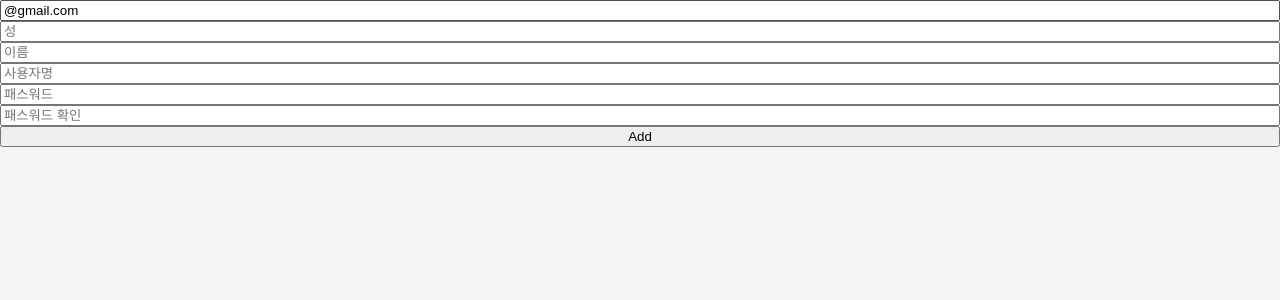
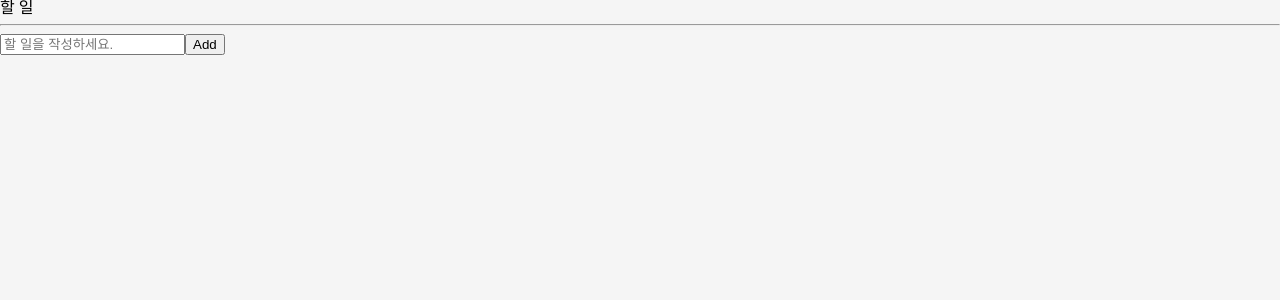
Before and after one commit to redonearth/react-master-class, a React (Create React App) app: page /to-do in a window 1280 px wide. Shown: the top 300 px of the page. Built offline with nearby package versions, Linux system fonts and the light colour scheme; a web font is replaced by a local one.

Commit message:
할 일 추가하기 구현

```diff
--- a/src/routes/projects/to-do/ToDoList.tsx
+++ b/src/routes/projects/to-do/ToDoList.tsx
@@ -1,140 +1,54 @@
-import React, { useState } from 'react';
 import { useForm } from 'react-hook-form';
-
-// function ToDoList() {
-//   const [toDo, setToDo] = useState('');
-//   const onChange = (event: React.FormEvent<HTMLInputElement>) => {
-//     const {
-//       currentTarget: { value },
-//     } = event;
-//     setToDo(value);
-//   };
-//   const onSubmit = (event: React.FormEvent<HTMLFormElement>) => {
-//     event.preventDefault();
-//   };
-//   return (
-//     <div>
-//       <form onSubmit={onSubmit}>
-//         <input
-//           type="text"
-//           onChange={onChange}
-//           value={toDo}
-//           placeholder="할 일을 작성하세요."
-//         />
-//         <button>Add</button>
-//       </form>
-//       <div>{toDo}</div>
-//     </div>
-//   );
-// }
+import { atom, useRecoilState } from 'recoil';
 
 interface IForm {
-  email: string;
-  lastName: string;
-  firstName: string;
-  username: string;
-  password: string;
-  passwordConfirm: string;
-  extraError?: string;
+  toDo: string;
 }
 
+interface IToDo {
+  id: number;
+  text: string;
+  category: 'TO_DO' | 'DOING' | 'DONE';
+}
+
+const toDoState = atom<IToDo[]>({
+  key: 'toDo',
+  default: [],
+});
+
 function ToDoList() {
-  const {
-    register,
-    handleSubmit,
-    formState: { errors },
-    setError,
-  } = useForm<IForm>({
-    defaultValues: {
-      email: '@gmail.com',
-    },
-  });
-  const onValid = (data: IForm) => {
-    if (data.password !== data.passwordConfirm) {
-      setError(
-        'passwordConfirm',
-        {
-          message: '패스워드가 다릅니다.',
-        },
-        { shouldFocus: true }
-      );
-    }
-    // setError('extraError', {
-    //   message: '서버 문제가 발생했습니다.',
-    // });
+  const [toDos, setToDos] = useRecoilState(toDoState);
+  const { register, handleSubmit, setValue } = useForm<IForm>();
+  const handleValid = ({ toDo }: IForm) => {
+    setToDos((oldToDos) => [
+      {
+        id: Date.now(),
+        text: toDo,
+        category: 'TO_DO',
+      },
+      ...oldToDos,
+    ]);
+    setValue('toDo', '');
   };
-  console.log(errors);
+  console.log(toDos);
   return (
     <div>
-      <form
-        onSubmit={handleSubmit(onValid)}
-        style={{ display: 'flex', flexDirection: 'column' }}
-      >
+      <h1>할 일</h1>
+      <hr />
+      <form onSubmit={handleSubmit(handleValid)}>
         <input
-          {...register('email', {
-            required: '이메일은 필수입니다.',
-            pattern: {
-              value: /^[A-Za-z0-9._%+-]+@gmail.com$/,
-              message: 'Gmail 계정만 허용됩니다.',
-            },
+          {...register('toDo', {
+            required: '할 일을 작성하세요.',
           })}
-          placeholder="이메일"
+          placeholder="할 일을 작성하세요."
         />
-        <span>{errors?.email?.message}</span>
-        <input
-          {...register('lastName', {
-            required: '성을 입력하세요.',
-            validate: {
-              noRedo: (value) =>
-                value.includes('redo') ? 'redo는 허용하지 않습니다.' : true,
-              noJisang: (value) =>
-                value.includes('jisang') ? 'jisang는 허용하지 않습니다.' : true,
-            },
-          })}
-          placeholder="성"
-        />
-        <span>{errors?.lastName?.message}</span>
-        <input
-          {...register('firstName', { required: '이름을 입력하세요.' })}
-          placeholder="이름"
-        />
-        <span>{errors?.firstName?.message}</span>
-        <input
-          {...register('username', {
-            required: '사용자명은 필수입니다.',
-            minLength: {
-              value: 3,
-              message: '길이가 짧습니다. 3글자 이상 입력해주세요.',
-            },
-          })}
-          placeholder="사용자명"
-        />
-        <span>{errors?.username?.message}</span>
-        <input
-          {...register('password', {
-            required: '패스워드를 입력하세요.',
-            minLength: {
-              value: 6,
-              message: '패스워드가 너무 짧습니다. 6자 이상 입력하세요.',
-            },
-          })}
-          placeholder="패스워드"
-        />
-        <span>{errors?.password?.message}</span>
-        <input
-          {...register('passwordConfirm', {
-            required: '패스워드를 한 번 더 입력하세요.',
-            minLength: {
-              value: 6,
-              message: '패스워드가 너무 짧습니다. 6자 이상 입력하세요.',
-            },
-          })}
-          placeholder="패스워드 확인"
-        />
-        <span>{errors?.passwordConfirm?.message}</span>
         <button>Add</button>
-        <span>{errors?.extraError?.message}</span>
       </form>
+      <ul>
+        {toDos.map((toDo) => (
+          <li key={toDo.id}>{toDo.text}</li>
+        ))}
+      </ul>
     </div>
   );
 }
```
